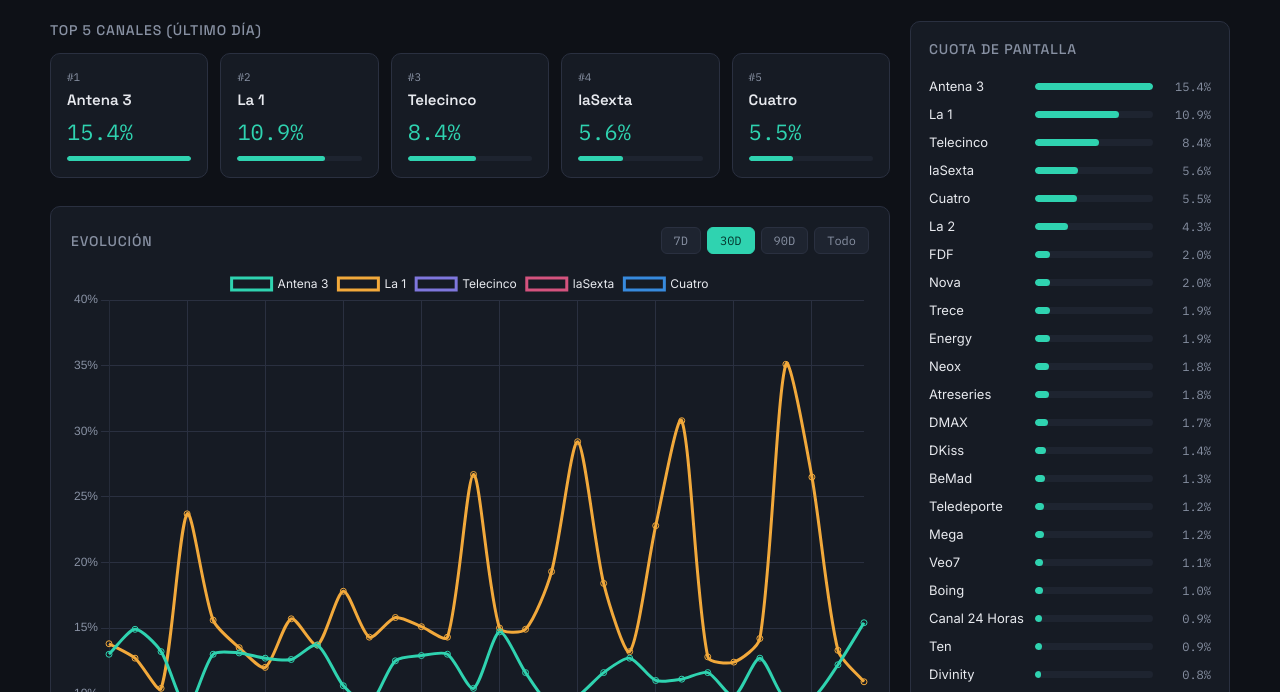
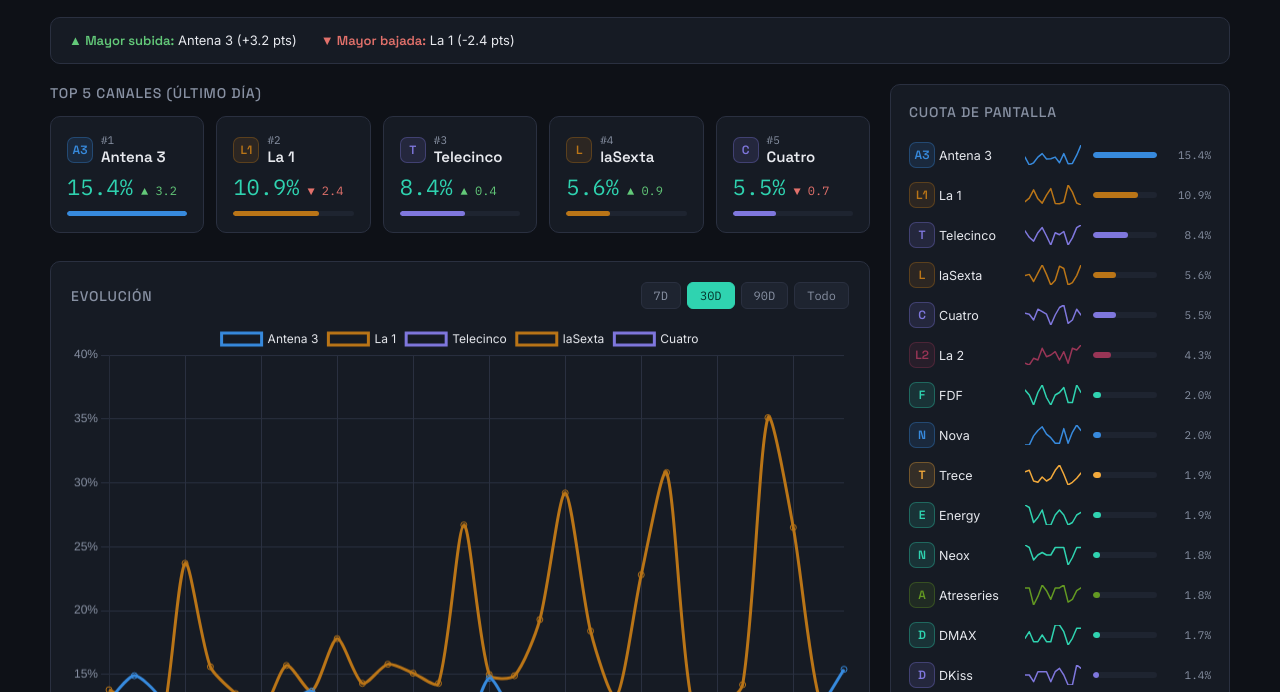
Before and after one commit to jonychu/audiencias-tv-espana, a plain HTML site: page index.html in a window 1280 px wide. Shown: the part 90-782 px from the top of the page. Drawn offline with nearby package versions, Linux system fonts and the light colour scheme.

Commit message:
Update index.html

```diff
--- a/index.html
+++ b/index.html
@@ -16,18 +16,14 @@
     --text-muted: #8891A3;
     --accent: #2FD3B0;
     --live: #E24B4A;
+    --up: #63C979;
+    --down: #E2716B;
   }
   * { box-sizing: border-box; }
-  body {
-    margin: 0;
-    background: var(--bg);
-    color: var(--text);
-    font-family: 'Inter', sans-serif;
-    padding: 28px 20px 64px;
-  }
+  body { margin: 0; background: var(--bg); color: var(--text); font-family: 'Inter', sans-serif; padding: 28px 20px 64px; }
   .wrap { max-width: 1180px; margin: 0 auto; }
 
-  header { display: flex; align-items: flex-start; justify-content: space-between; flex-wrap: wrap; gap: 16px; margin-bottom: 24px; }
+  header { display: flex; align-items: flex-start; justify-content: space-between; flex-wrap: wrap; gap: 16px; margin-bottom: 20px; }
   .titleblock h1 { font-family: 'Space Grotesk', sans-serif; font-weight: 600; font-size: 26px; margin: 0 0 4px; display: flex; align-items: center; gap: 10px; }
   .titleblock p { margin: 0; font-size: 13px; color: var(--text-muted); }
   .dot { width: 9px; height: 9px; border-radius: 50%; background: var(--live); display: inline-block; }
@@ -39,7 +35,12 @@
   .badge .label { font-size: 11px; color: var(--text-muted); margin-bottom: 4px; }
   .badge .value { font-family: 'IBM Plex Mono', monospace; font-size: 15px; font-weight: 500; }
 
-  .layout { display: grid; grid-template-columns: 1fr 320px; gap: 20px; align-items: start; }
+  .highlight { background: var(--surface); border: 1px solid var(--border); border-radius: 10px; padding: 14px 18px; margin-bottom: 20px; font-size: 13px; display: flex; gap: 24px; flex-wrap: wrap; }
+  .highlight b { font-family: 'Space Grotesk', sans-serif; }
+  .highlight .up { color: var(--up); }
+  .highlight .down { color: var(--down); }
+
+  .layout { display: grid; grid-template-columns: 1fr 340px; gap: 20px; align-items: start; }
   @media (max-width: 860px) { .layout { grid-template-columns: 1fr; } }
 
   section { margin-bottom: 28px; }
@@ -47,33 +48,34 @@
 
   .top5 { display: grid; grid-template-columns: repeat(auto-fit, minmax(130px, 1fr)); gap: 12px; }
   .card { background: var(--surface); border: 1px solid var(--border); border-radius: 10px; padding: 16px; }
+  .card .head-row { display: flex; align-items: center; gap: 8px; margin-bottom: 6px; }
+  .pill { width: 26px; height: 26px; border-radius: 7px; display: flex; align-items: center; justify-content: center; font-family: 'Space Grotesk', sans-serif; font-size: 12px; font-weight: 600; flex-shrink: 0; }
   .card .rank { font-family: 'IBM Plex Mono', monospace; font-size: 11px; color: var(--text-muted); }
-  .card .name { font-family: 'Space Grotesk', sans-serif; font-size: 15px; font-weight: 600; margin: 6px 0 8px; }
+  .card .name { font-family: 'Space Grotesk', sans-serif; font-size: 15px; font-weight: 600; }
+  .card .share-row { display: flex; align-items: baseline; gap: 8px; }
   .card .share { font-family: 'IBM Plex Mono', monospace; font-size: 22px; color: var(--accent); }
+  .card .delta { font-family: 'IBM Plex Mono', monospace; font-size: 12px; }
   .card .bar-track { margin-top: 10px; background: var(--surface-2); border-radius: 4px; height: 5px; overflow: hidden; }
   .card .bar-fill { height: 100%; background: var(--accent); border-radius: 4px; }
 
   .sidebar-card { background: var(--surface); border: 1px solid var(--border); border-radius: 10px; padding: 18px; }
-  .bar-row { display: grid; grid-template-columns: 96px 1fr 48px; align-items: center; gap: 10px; padding: 6px 0; }
-  .bar-row .label { font-size: 13px; }
-  .bar-track { background: var(--surface-2); border-radius: 4px; height: 7px; overflow: hidden; }
+  .bar-row { display: grid; grid-template-columns: 22px 78px 60px 1fr 46px; align-items: center; gap: 8px; padding: 7px 0; }
+  .bar-row .label { font-size: 12.5px; white-space: nowrap; overflow: hidden; text-overflow: ellipsis; }
+  .bar-row .delta { font-family: 'IBM Plex Mono', monospace; font-size: 11px; text-align: right; }
+  .bar-track { background: var(--surface-2); border-radius: 4px; height: 6px; overflow: hidden; }
   .bar-fill { height: 100%; background: var(--accent); border-radius: 4px; }
-  .bar-row .value { font-family: 'IBM Plex Mono', monospace; font-size: 12px; color: var(--text-muted); text-align: right; }
+  .bar-row .value { font-family: 'IBM Plex Mono', monospace; font-size: 11px; color: var(--text-muted); text-align: right; }
+  .spark { display: block; }
 
   .info-card { margin-top: 16px; font-size: 13px; color: var(--text-muted); line-height: 1.6; }
-  .info-card a { color: var(--accent); }
 
   .chart-card { background: var(--surface); border: 1px solid var(--border); border-radius: 10px; padding: 20px; }
   .chart-head { display: flex; justify-content: space-between; align-items: center; margin-bottom: 14px; flex-wrap: wrap; gap: 10px; }
   .range-btns { display: flex; gap: 6px; }
-  .range-btns button {
-    background: var(--surface-2); color: var(--text-muted); border: 1px solid var(--border);
-    border-radius: 6px; padding: 5px 12px; font-size: 12px; font-family: 'IBM Plex Mono', monospace; cursor: pointer;
-  }
+  .range-btns button { background: var(--surface-2); color: var(--text-muted); border: 1px solid var(--border); border-radius: 6px; padding: 5px 12px; font-size: 12px; font-family: 'IBM Plex Mono', monospace; cursor: pointer; }
   .range-btns button.active { background: var(--accent); color: #04342C; border-color: var(--accent); }
 
   .empty { background: var(--surface); border: 1px dashed var(--border); border-radius: 10px; padding: 28px; text-align: center; color: var(--text-muted); font-size: 14px; }
-
   footer { color: var(--text-muted); font-size: 12px; line-height: 1.6; border-top: 1px solid var(--border); padding-top: 16px; }
 </style>
 </head>
@@ -90,6 +92,8 @@
       <div class="badge"><div class="label">Última jornada</div><div class="value" id="badge-last">–</div></div>
     </div>
   </header>
+
+  <div class="highlight" id="highlight"></div>
 
   <div class="layout">
     <div>
@@ -137,6 +141,44 @@
 let currentRangeDays = 30;
 let chartInstance = null;
 
+const PALETTE = ['#2FD3B0', '#F2A93B', '#7F77DD', '#D4537E', '#378ADD', '#639922', '#BA7517', '#993556'];
+function colorFor(name) {
+  let h = 0;
+  for (let i = 0; i < name.length; i++) h = (h * 31 + name.charCodeAt(i)) >>> 0;
+  return PALETTE[h % PALETTE.length];
+}
+function initials(name) {
+  return name.replace(/[^A-Za-zÀ-ÿ0-9 ]/g, '').split(' ').map(w => w[0]).join('').slice(0, 2).toUpperCase();
+}
+function pill(name) {
+  const c = colorFor(name);
+  return `<div class="pill" style="background:${c}22;color:${c};border:1px solid ${c}55">${initials(name)}</div>`;
+}
+function deltaHtml(cur, prev) {
+  if (prev == null) return '<span class="delta" style="color:var(--text-muted)">—</span>';
+  const d = cur - prev;
+  const cls = d > 0.05 ? 'up' : d < -0.05 ? 'down' : '';
+  const arrow = d > 0.05 ? '▲' : d < -0.05 ? '▼' : '–';
+  const color = cls === 'up' ? 'var(--up)' : cls === 'down' ? 'var(--down)' : 'var(--text-muted)';
+  return `<span class="delta" style="color:${color}">${arrow} ${Math.abs(d).toFixed(1)}</span>`;
+}
+function sparkline(name, days) {
+  const vals = days.map(d => (d.canales.find(c => c.cadena === name) || {}).cuota);
+  const clean = vals.filter(v => v != null);
+  if (clean.length < 2) return '';
+  const max = Math.max(...clean), min = Math.min(...clean);
+  const range = (max - min) || 1;
+  const w = 56, h = 20, n = vals.length;
+  const pts = vals.map((v, i) => {
+    if (v == null) return null;
+    const x = (i / (n - 1)) * w;
+    const y = h - ((v - min) / range) * h;
+    return `${x.toFixed(1)},${y.toFixed(1)}`;
+  }).filter(Boolean).join(' ');
+  const color = colorFor(name);
+  return `<svg class="spark" width="${w}" height="${h}" viewBox="0 0 ${w} ${h}"><polyline points="${pts}" fill="none" stroke="${color}" stroke-width="1.5" stroke-linecap="round" stroke-linejoin="round"/></svg>`;
+}
+
 async function loadData() {
   try {
     const res = await fetch('./data/history.json', { cache: 'no-store' });
@@ -154,6 +196,9 @@
 
 function render() {
   const last = ALL_DAYS[ALL_DAYS.length - 1];
+  const prevDay = ALL_DAYS.length > 1 ? ALL_DAYS[ALL_DAYS.length - 2] : null;
+  const prevOf = name => prevDay ? (prevDay.canales.find(c => c.cadena === name) || {}).cuota : null;
+
   document.getElementById('subtitle').textContent = 'Publicaciones diarias de audiencia, España';
   document.getElementById('badge-days').textContent = ALL_DAYS.length;
   document.getElementById('badge-last').textContent = last.fecha;
@@ -161,19 +206,37 @@
   const sorted = [...last.canales].sort((a, b) => b.cuota - a.cuota);
   const maxShare = sorted[0]?.cuota || 1;
 
+  if (prevDay) {
+    const deltas = last.canales
+      .map(c => ({ name: c.cadena, delta: c.cuota - (prevOf(c.cadena) ?? c.cuota) }))
+      .filter(d => prevOf(d.name) != null);
+    if (deltas.length) {
+      const riser = deltas.reduce((a, b) => (b.delta > a.delta ? b : a));
+      const faller = deltas.reduce((a, b) => (b.delta < a.delta ? b : a));
+      document.getElementById('highlight').innerHTML = `
+        <div><b class="up">▲ Mayor subida:</b> ${riser.name} (${riser.delta > 0 ? '+' : ''}${riser.delta.toFixed(1)} pts)</div>
+        <div><b class="down">▼ Mayor bajada:</b> ${faller.name} (${faller.delta.toFixed(1)} pts)</div>
+      `;
+    }
+  } else {
+    document.getElementById('highlight').innerHTML = '<div>Primer día registrado — mañana empezaremos a ver variaciones.</div>';
+  }
+
   document.getElementById('top5').innerHTML = sorted.slice(0, 5).map((c, i) => `
     <div class="card">
-      <div class="rank">#${i + 1}</div>
-      <div class="name">${c.cadena}</div>
-      <div class="share">${c.cuota.toFixed(1)}%</div>
-      <div class="bar-track"><div class="bar-fill" style="width:${(c.cuota / maxShare * 100).toFixed(1)}%"></div></div>
+      <div class="head-row">${pill(c.cadena)}<div><div class="rank">#${i + 1}</div><div class="name">${c.cadena}</div></div></div>
+      <div class="share-row"><span class="share">${c.cuota.toFixed(1)}%</span>${deltaHtml(c.cuota, prevOf(c.cadena))}</div>
+      <div class="bar-track"><div class="bar-fill" style="width:${(c.cuota / maxShare * 100).toFixed(1)}%; background:${colorFor(c.cadena)}"></div></div>
     </div>
   `).join('');
 
+  const sparkDays = ALL_DAYS.slice(-14);
   document.getElementById('bars').innerHTML = sorted.map(c => `
     <div class="bar-row">
+      ${pill(c.cadena).replace('26px', '20px')}
       <div class="label">${c.cadena}</div>
-      <div class="bar-track"><div class="bar-fill" style="width:${(c.cuota / maxShare * 100).toFixed(1)}%"></div></div>
+      ${sparkline(c.cadena, sparkDays)}
+      <div class="bar-track"><div class="bar-fill" style="width:${(c.cuota / maxShare * 100).toFixed(1)}%; background:${colorFor(c.cadena)}"></div></div>
       <div class="value">${c.cuota.toFixed(1)}%</div>
     </div>
   `).join('');
@@ -187,11 +250,10 @@
 
   const days = currentRangeDays > 0 ? ALL_DAYS.slice(-currentRangeDays) : ALL_DAYS;
   const labels = days.map(d => d.fecha.slice(5));
-  const palette = ['#2FD3B0', '#F2A93B', '#7F77DD', '#D4537E', '#378ADD'];
-  const datasets = topNames.map((name, i) => ({
+  const datasets = topNames.map(name => ({
     label: name,
     data: days.map(d => (d.canales.find(c => c.cadena === name) || {}).cuota ?? null),
-    borderColor: palette[i % palette.length],
+    borderColor: colorFor(name),
     backgroundColor: 'transparent',
     tension: 0.25,
     spanGaps: true,
```
